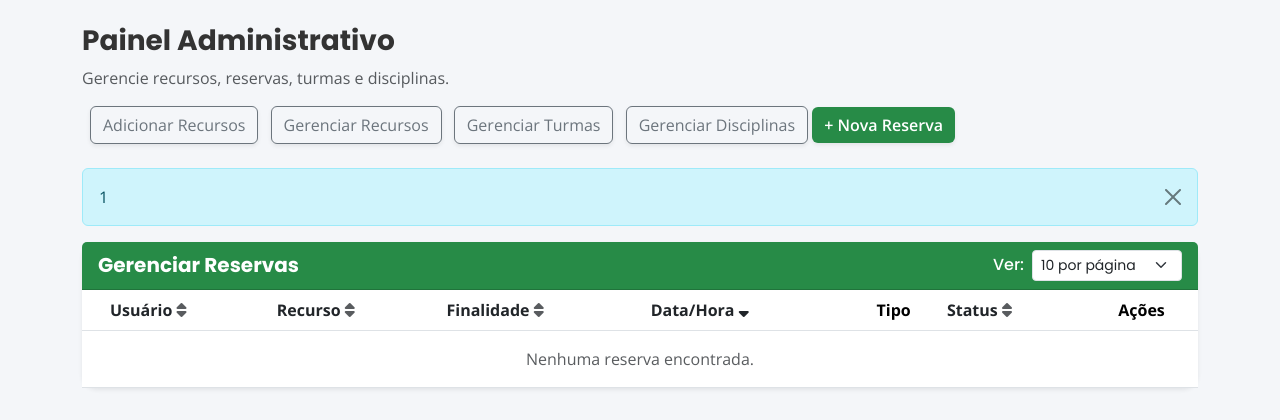
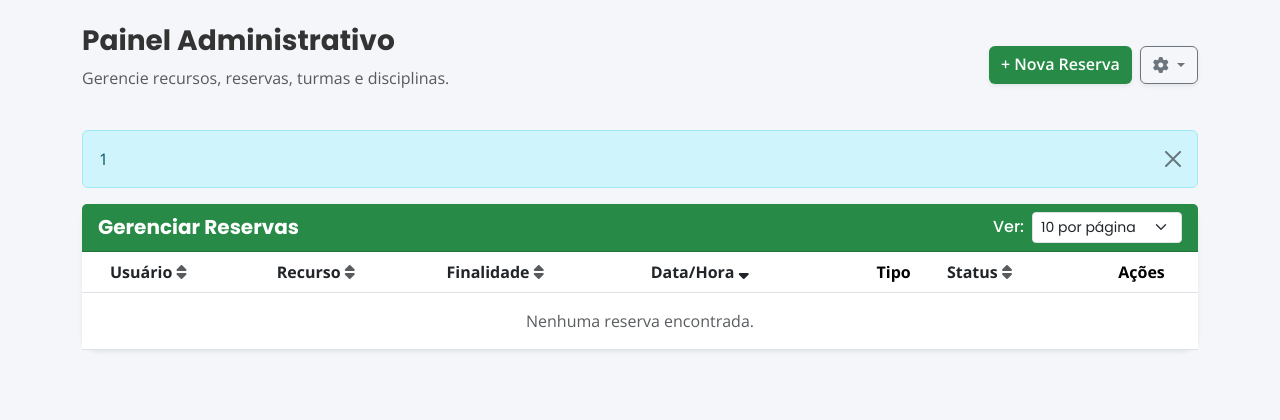
Before and after one commit to Skyler102/reserve_aqui_ifpi_teste, a PHP site: page /painel_admin.php in a window 1280 px wide. Shown: the part 204-624 px from the top of the page. Run offline with PHP 8.4, Linux system fonts and the light colour scheme; a user stored in the database is signed in; data comes from the database, SQL or seed files in the repository; data that the repository does not hold is empty; some libraries are stand-ins or nearby versions.

Commit message:
quinto commit

```diff
--- a/painel_admin.php
+++ b/painel_admin.php
@@ -109,19 +109,55 @@
             <h2 class="h3 fw-bold">Painel Administrativo</h2>
             <p class="text-muted">Gerencie recursos, reservas, turmas e disciplinas.</p>
         </div>
-        <div class="mt-2 mt-md-0">
-            <button class="btn btn-outline-secondary ms-2 shadow-sm" data-bs-toggle="modal" data-bs-target="#modalAdicionar">Adicionar Recursos</button>
-            <button class="btn btn-outline-secondary ms-2 shadow-sm" data-bs-toggle="modal" data-bs-target="#modalRecursos">Gerenciar Recursos</button>
-            <button class="btn btn-outline-secondary ms-2 shadow-sm" data-bs-toggle="modal" data-bs-target="#modalTurmas">Gerenciar Turmas</button>
-            <button class="btn btn-outline-secondary ms-2 shadow-sm" data-bs-toggle="modal" data-bs-target="#modalDisciplinas">Gerenciar Disciplinas</button>
+
+        <!--
+        ======================================================
+        ⭐️ BOTÕES REAGRUPADOS CONFORME SOLICITADO
+        ======================================================
+        -->
+        <div class="mt-2 mt-md-0 d-flex gap-2">
+            <!-- Botão principal mantido -->
             <a href="formulario_novo_agendamento.php" class="btn btn-acao shadow-sm">+ Nova Reserva</a>
+
+            <!-- Novo Dropdown de Gerenciamento -->
+            <div class="dropdown">
+                <button class="btn btn-outline-secondary shadow-sm dropdown-toggle" type="button" id="adminGerenciarMenu" data-bs-toggle="dropdown" aria-expanded="false" title="Gerenciar">
+                    <i class="fas fa-cog"></i> <!-- Ícone de "engrenagem" para gerenciamento -->
+                    <span class="visually-hidden">Gerenciar</span>
+                </button>
+
+                <ul class="dropdown-menu dropdown-menu-end" aria-labelledby="adminGerenciarMenu">
+                    <li>
+                        <button class="dropdown-item" type="button" data-bs-toggle="modal" data-bs-target="#modalAdicionar">
+                            <i class="fas fa-plus-circle fa-fw me-2"></i> Adicionar Recursos
+                        </button>
+                    </li>
+                    <li>
+                        <button class="dropdown-item" type="button" data-bs-toggle="modal" data-bs-target="#modalRecursos">
+                            <i class="fas fa-edit fa-fw me-2"></i> Gerenciar Recursos
+                        </button>
+                    </li>
+                    <li>
+                        <button class="dropdown-item" type="button" data-bs-toggle="modal" data-bs-target="#modalTurmas">
+                            <i class="fas fa-users fa-fw me-2"></i> Gerenciar Turmas
+                        </button>
+                    </li>
+                    <li>
+                        <button class="dropdown-item" type="button" data-bs-toggle="modal" data-bs-target="#modalDisciplinas">
+                            <i class="fas fa-book fa-fw me-2"></i> Gerenciar Disciplinas
+                        </button>
+                    </li>
+                </ul>
+            </div>
         </div>
+        <!-- ⭐️ FIM DOS BOTÕES REAGRUPADOS -->
+
     </div>
 
     <?php render_flash(); ?>
 
     <!--
-     ⭐️ BLOCO DE GERENCIAR RESERVAS MODIFICADO
+      ⭐️ BLOCO DE GERENCIAR RESERVAS MODIFICADO
     -->
     <div class="card shadow-sm border-0 mb-4">
         <div class="card-header d-flex justify-content-between align-items-center flex-wrap">
```
Also changed, not shown: Agendamento.php (added).
